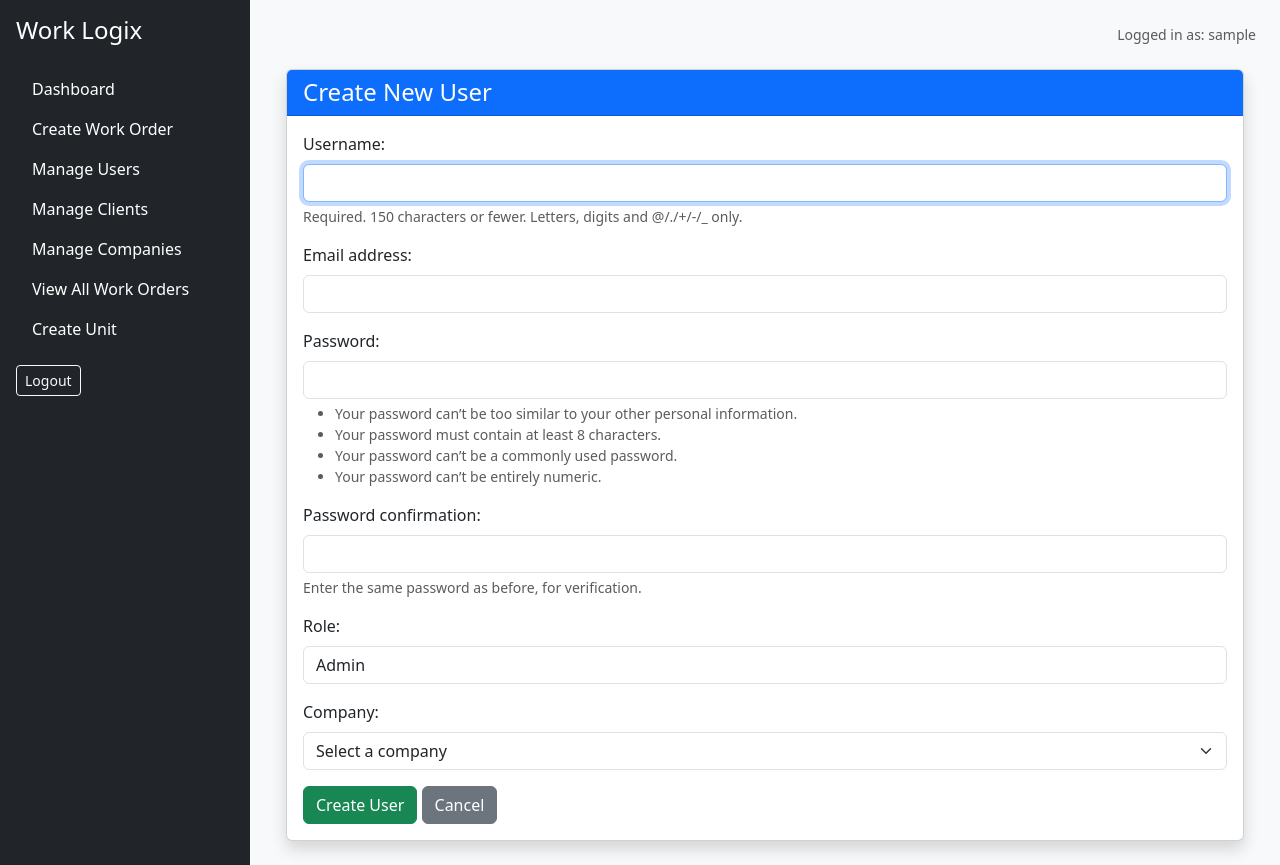
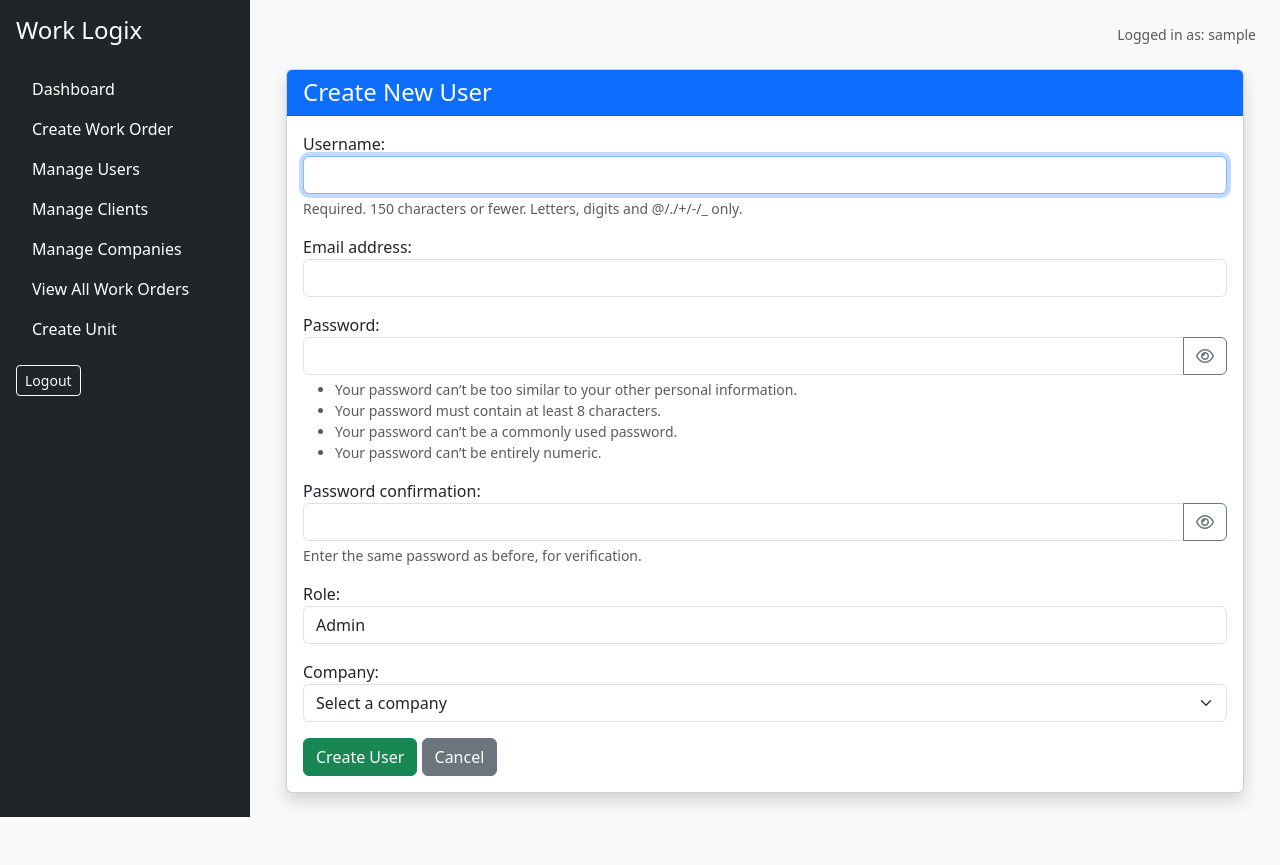
Before and after one commit to gustavowmarques/work-logix-v2, a Django app: page /users/create/ in a window 1280 px wide. After the commit the page ends 817 px from the top, so only its background shows below. Run offline with Django 5.2, Linux system fonts and the light colour scheme; a user stored in the database is signed in; tables that the repository leaves empty hold one stand-in row (values such as "Sample post").

Commit message:
eye password toggle added to create new user form

```diff
--- /dev/null
+++ b/worklogix_project/core/static/js/toggle_password_visibility.js
@@ -0,0 +1,33 @@
+// /core/static/js/toggle_password_visibility.js
+document.addEventListener('click', function (e) {
+  const btn = e.target.closest('.toggle-pw');
+  if (!btn) return;
+
+  const targetId = btn.getAttribute('data-target');
+  const input = document.getElementById(targetId);
+  if (!input) return;
+
+  // Toggle input type
+  const toText = input.type === 'password';
+  input.type = toText ? 'text' : 'password';
+
+  // Toggle pressed state and icon
+  btn.setAttribute('aria-pressed', String(toText));
+  const icon = btn.querySelector('i');
+  if (icon) {
+    icon.classList.toggle('fa-eye', !toText);
+    icon.classList.toggle('fa-eye-slash', toText);
+  }
+});
+
+// Optional: still support a global checkbox if you keep it in the template
+document.addEventListener('change', function (e) {
+  if (e.target && e.target.id === 'showPasswordToggle') {
+    const show = e.target.checked;
+    document.querySelectorAll('input[type="password"], input[type="text"]').forEach(inp => {
+      if (inp.id === 'id_password1' || inp.id === 'id_password2') {
+        inp.type = show ? 'text' : 'password';
+      }
+    });
+  }
+});
--- a/worklogix_project/core/templates/core/create_user.html
+++ b/worklogix_project/core/templates/core/create_user.html
@@ -20,11 +20,13 @@
       <!-- User form -->
       <form method="post">
         {% csrf_token %}
+
         {% for field in form %}
+
           {% if field.name == 'company' %}
-                <!-- Custom rendering for the company dropdown with data-role attributes -->
+            <!-- Company dropdown with data-role attributes -->
             <div class="mb-3">
-                <label class="form-label">{{ field.label_tag }}</label>
+              {{ field.label_tag }}
               <select name="company" id="id_company" class="form-select">
                 <option value="">Select a company</option>
                 {% for company in companies %}
@@ -34,30 +36,67 @@
                   </option>
                 {% endfor %}
               </select>
+              {% if field.help_text %}<div class="form-text">{{ field.help_text }}</div>{% endif %}
+              {% if field.errors %}<div class="text-danger small">{{ field.errors }}</div>{% endif %}
             </div>
+
+          {% elif field.name == 'password1' %}
+            <!-- Password 1 with eye toggle -->
+            <div class="mb-3">
+              {{ field.label_tag }}
+              <div class="input-group">
+                {{ field }}
+                <button type="button"
+                        class="btn btn-outline-secondary toggle-pw"
+                        data-target="id_password1"
+                        aria-label="Show password"
+                        aria-pressed="false">
+                  <i class="fa-regular fa-eye"></i>
+                </button>
+              </div>
+              {% if field.help_text %}<div class="form-text">{{ field.help_text|safe }}</div>{% endif %}
+              {% if field.errors %}<div class="text-danger small">{{ field.errors }}</div>{% endif %}
+            </div>
+
+          {% elif field.name == 'password2' %}
+            <!-- Password 2 with eye toggle -->
+            <div class="mb-3">
+              {{ field.label_tag }}
+              <div class="input-group">
+                {{ field }}
+                <button type="button"
+                        class="btn btn-outline-secondary toggle-pw"
+                        data-target="id_password2"
+                        aria-label="Show password confirmation"
+                        aria-pressed="false">
+                  <i class="fa-regular fa-eye"></i>
+                </button>
+              </div>
+              {% if field.help_text %}<div class="form-text">{{ field.help_text }}</div>{% endif %}
+              {% if field.errors %}<div class="text-danger small">{{ field.errors }}</div>{% endif %}
+            </div>
+
           {% else %}
-                <!-- Normal rendering for all other fields -->
+            <!-- Username, Email, Role, etc. -->
             <div class="mb-3">
-                <label class="form-label">{{ field.label_tag }}</label>
+              {{ field.label_tag }}
               {{ field }}
-                {% if field.help_text %}
-                    <div class="form-text">{{ field.help_text }}</div>
-                {% endif %}
-                {% if field.errors %}
-                    <div class="text-danger small">{{ field.errors }}</div>
-                {% endif %}
+              {% if field.help_text %}<div class="form-text">{{ field.help_text }}</div>{% endif %}
+              {% if field.errors %}<div class="text-danger small">{{ field.errors }}</div>{% endif %}
             </div>
           {% endif %}
+
         {% endfor %}
 
         <button type="submit" class="btn btn-success">Create User</button>
         <a href="{% url 'admin_dashboard' %}" class="btn btn-secondary">Cancel</a>
       </form>
+
     </div>
   </div>
 </div>
 
 {% load static %}
 <script src="{% static 'js/filter_companies_by_role.js' %}"></script>
-
+<script src="{% static 'js/toggle_password_visibility.js' %}?v=3"></script>
 {% endblock %}
```
Lines whose indentation alone changed are shown as unchanged.
